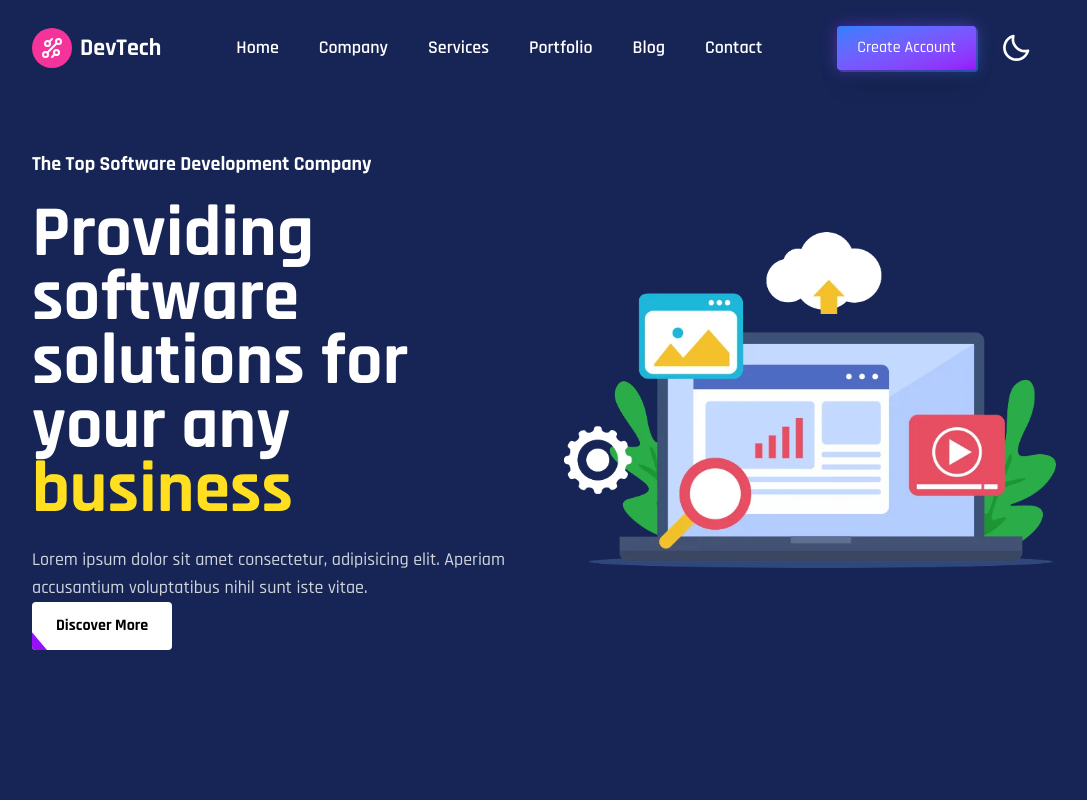
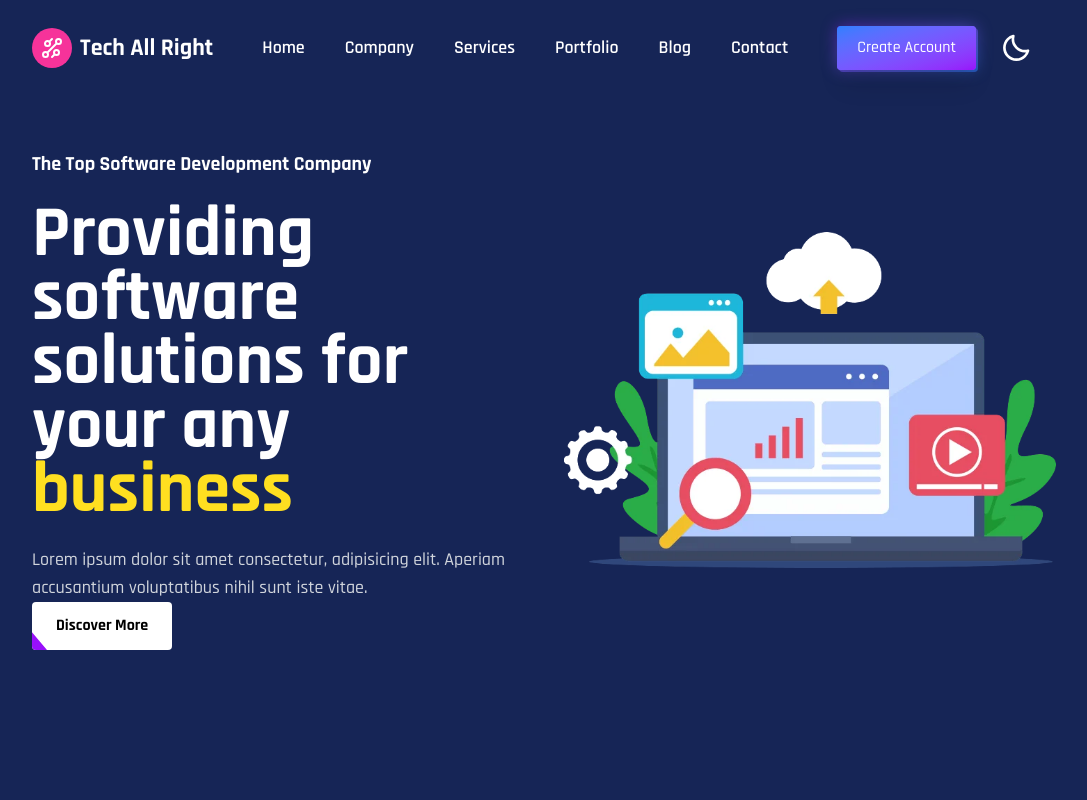
Before and after one commit to nuralam-dev/next-js-practice-, a Next.js app: page / in a window 1280 px wide. Shown: the top 800 px of the page, without its empty margins (96-1183 px from the left). Built offline with nearby package versions, Linux system fonts and the light colour scheme.

Commit message:
tech all right

```diff
--- a/components/Home/Navbar/Navbar.tsx
+++ b/components/Home/Navbar/Navbar.tsx
@@ -40,7 +40,7 @@ const Navbar = () => {
               <GrTechnology className="w-6 h-6 text-white" />
             </div>
             <h1 className="text-xl hidden sm:block md:text-2xl text-white font-bold">
-              DevTech
+            Tech All Right
             </h1>
           </div>
 
--- a/components/Home/SoftWare/Software.tsx
+++ b/components/Home/SoftWare/Software.tsx
@@ -1,7 +1,7 @@
 import SoftwareCard from "./SoftwareCard";
 const Software = () => {
   return (
-    <section className="pt-16 pb-16">
+    <div className="pt-16 pb-16">
       <div className="text-center">
         <h2 className="uppercase text-lg sm:text-xl md:text-2xl font-bold text-blue-700 dark:text-pink-500">
           Softwares
@@ -16,7 +16,7 @@ const Software = () => {
         <SoftwareCard icon="/images/i2.png" title="Custom CRM Solutions" />
         <SoftwareCard icon="/images/i3.png" title="Data Analytics Suite" />
       </div>
-    </section>
+    </div>
   );
 };
 
--- a/components/Home/SoftWare/SoftwareCard.tsx
+++ b/components/Home/SoftWare/SoftwareCard.tsx
@@ -1,6 +1,5 @@
 import Image from "next/image";
 import React from "react";
-
 
 type Props = {
   icon: string;
@@ -8,12 +7,9 @@ type Props = {
 };
 
 const SoftwareCard = ({ icon, title }: Props) => {
-  return (
-    <div className="bg-green-100 dark:bg-gray-800 p-8 rounded-2xl">
-      <Image src={icon} alt="icon" width={50} height={50} />
-      <h3 className="text-xl font-bold mt-4">{title}</h3>
-    </div>
-  );
+  return <div>
+
+  </div>;
 };
 
 export default SoftwareCard;
```
